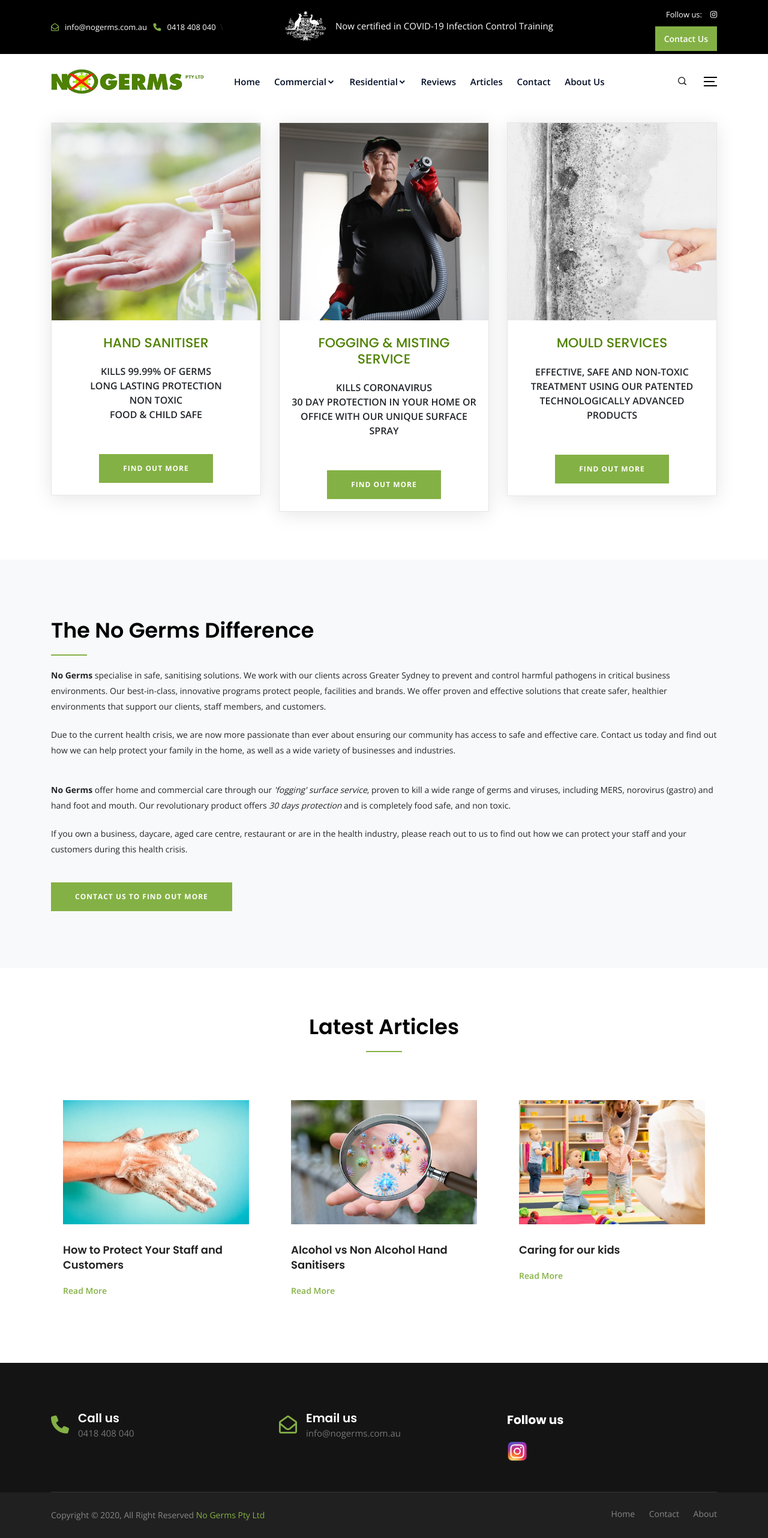
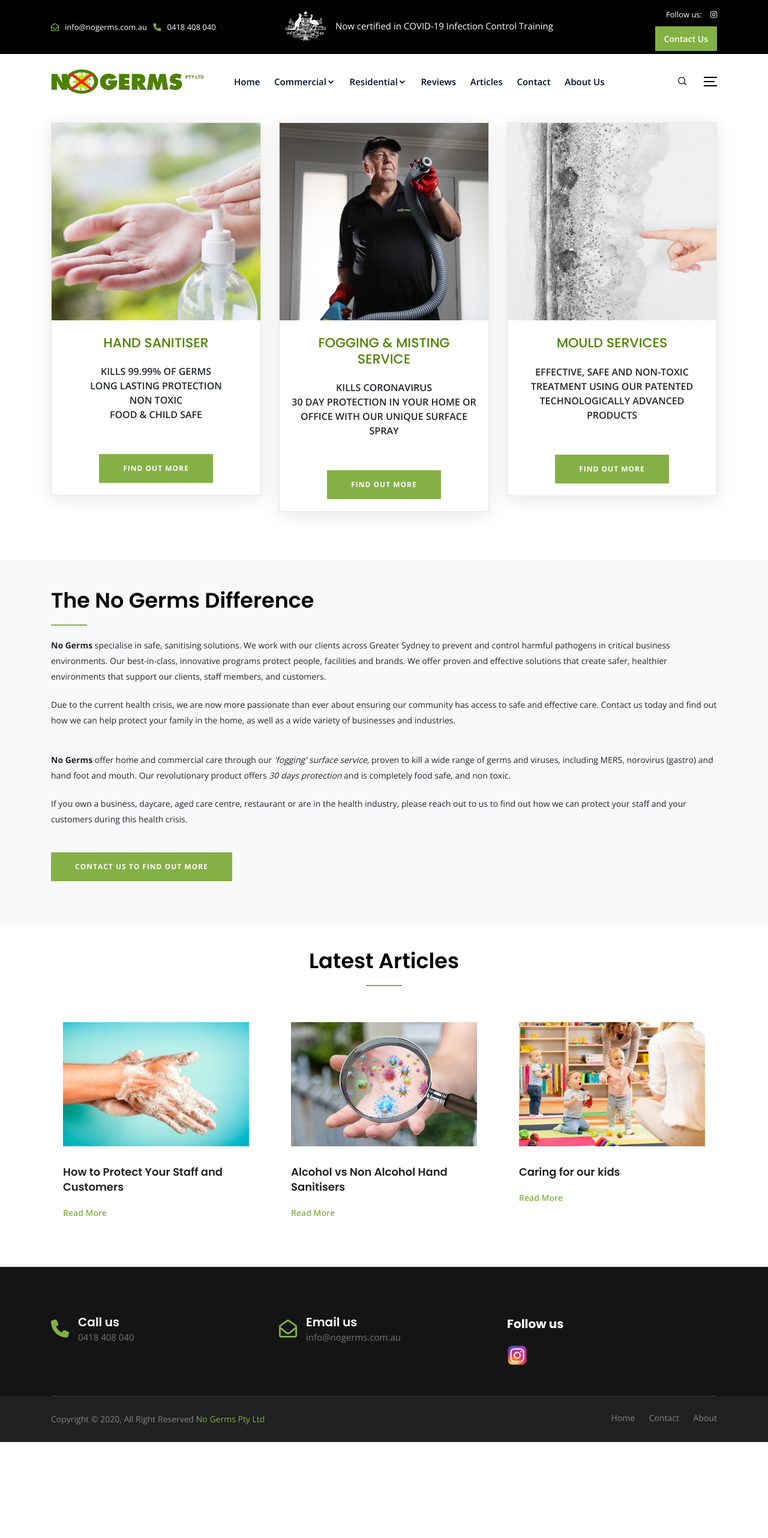
Before and after one commit to nogermsau/nogerms.github.io, a Jekyll site: the page built from index.html, in a window 1280 px wide. Shown: the whole page at 60% size. Built offline with Jekyll 4.4.1, drawn with Linux system fonts in a browser that asks for light colours; nearby versions of some CDN libraries; after the commit the page ends 2404 px from its top, so only the background shows below that.

Commit message:
reduce some padding on homepage

```diff
--- a/_includes/about.html
+++ b/_includes/about.html
@@ -1,4 +1,4 @@
-<section class="about-area grey-bg pb-40 pt-100">
+<section class="about-area grey-bg pb-20 pt-50">
     <div class="container">
         <div class="row">
             <div class="col-xl-12 mb-40">
--- a/_includes/blog_area.html
+++ b/_includes/blog_area.html
@@ -1,7 +1,7 @@
-<section class="blog-area pt-80 pb-60">
+<section class="blog-area pt-40 pb-30">
     <div class="container">
         <div class="row">
-            <div class="col-xl-12 text-center pb-40">
+            <div class="col-xl-12 text-center pb-20">
                 <div class="section-title service-title">
                     <h2>Latest Articles</h2>
                 </div>
```
